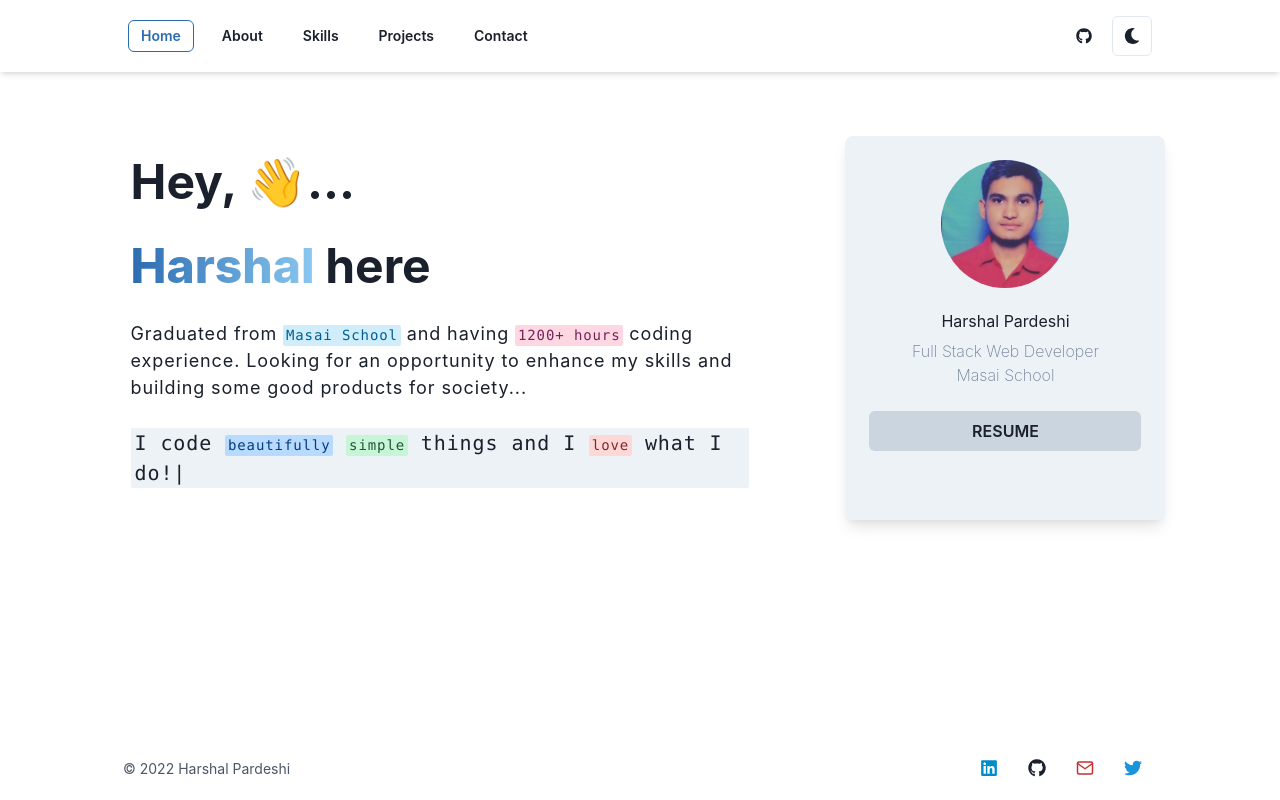
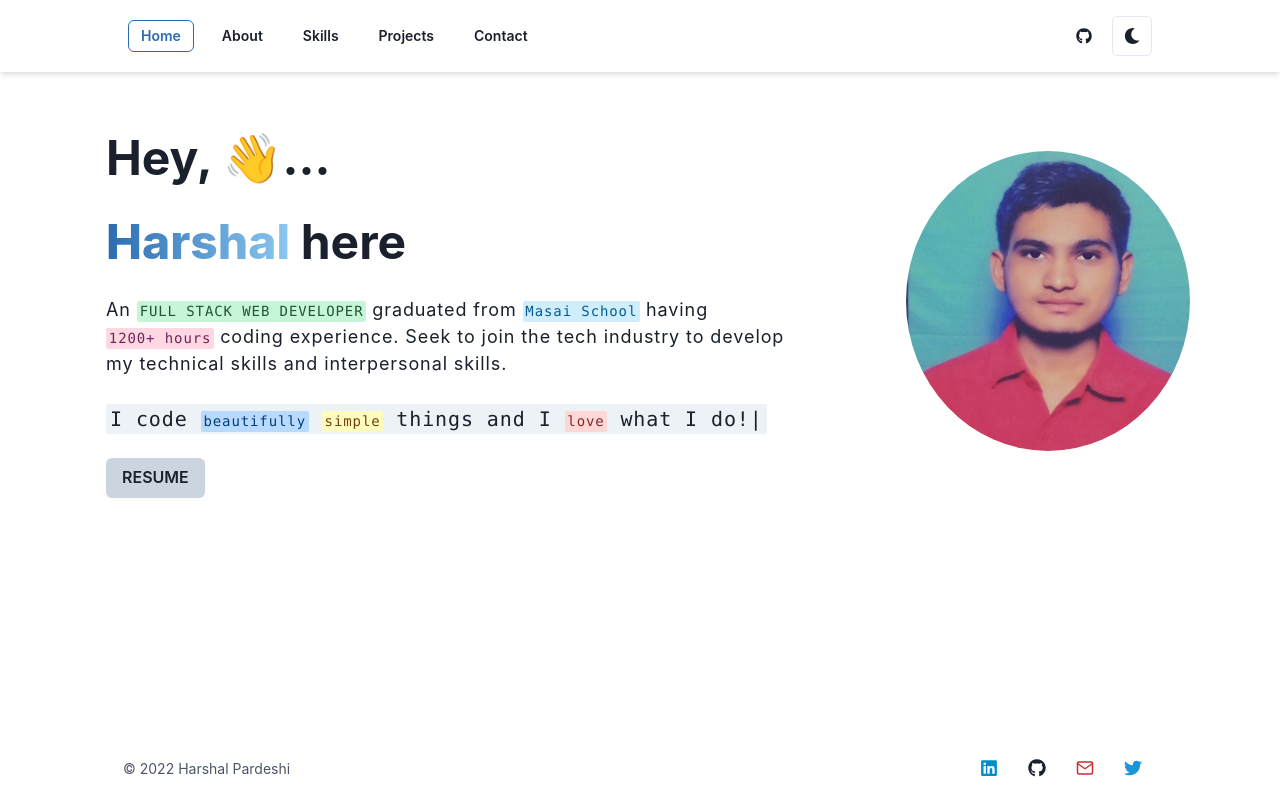
Before and after one commit to Hashal890/Hashal890.github.io, a React (Create React App) app: page / in a window 1280 px wide. Built offline with nearby package versions, Linux system fonts and the light colour scheme.

Commit message:
Added some changes from feedback

```diff
--- a/public/index.html
+++ b/public/index.html
@@ -18,7 +18,7 @@
       src="https://kit.fontawesome.com/f205abf1eb.js"
       crossorigin="anonymous"
     ></script>
-    <title>Harshal Pardeshi Portfolio</title>
+    <title>Harshal's Portfolio</title>
   </head>
   <body>
     <noscript>You need to enable JavaScript to run this app.</noscript>
--- a/src/Components/HomeBanner.jsx
+++ b/src/Components/HomeBanner.jsx
@@ -9,6 +9,7 @@ import {
   Link,
   Code,
   Button,
+  Image,
 } from "@chakra-ui/react";
 import Profile from "../assets/profile_photo.jpg";
 import Resume from "../assets/Harshal_Pardeshi_Resume.pdf";
@@ -16,18 +17,24 @@ import Typist from "react-typist";
 
 export default function HomeBanner() {
   return (
-    <Flex direction="column" align="center" pt="16">
-      <Flex direction={["column", "column", "row"]}>
+    <Flex
+      direction={["column", "column", "row"]}
+      m="auto"
+      mt="10"
+      maxW="1100px"
+      align="center"
+    >
       <Avatar
-          size={"2xl"}
+        w="300px"
+        h="300px"
         src={Profile}
-          alt="Ziad"
+        alt="Harshal Image"
         loading="eager"
-          mb={4}
+        mb="4"
         display={["block", "block", "none"]}
-          alignSelf={"center"}
+        alignSelf="center"
       />
-        <Box p={4} mr={4} w={"full"} maxW="800px">
+      <Box p="4" mr="4" w={"full"} maxW="800px">
         <Heading
           mb={6}
           fontSize={{ base: "3xl", md: "4xl", lg: "5xl" }}
@@ -39,7 +46,7 @@ export default function HomeBanner() {
           Hey, 👋...
         </Heading>
         <Heading
-            mb={6}
+          mb="6"
           fontSize={{ base: "3xl", md: "4xl", lg: "5xl" }}
           fontWeight="bold"
           color={useColorModeValue("brand.600", "gray.300")}
@@ -47,7 +54,7 @@ export default function HomeBanner() {
           textAlign={{ base: "inherit", md: "start" }}
         >
           <Text
-              display={"inline"}
+            display="inline"
             w="full"
             bgClip="text"
             bgGradient="linear(to-l, blue.200, blue.600)"
@@ -57,55 +64,36 @@ export default function HomeBanner() {
           </Text>
           here
         </Heading>
+
         <Text
           pr={{ base: 0, md: 16 }}
           mb={4}
           fontSize={{ base: "md", md: "lg" }}
           color={useColorModeValue("brand.600", "gray.400")}
           letterSpacing="wider"
-            textAlign={"start"}
-            fontFamily={"body"}
+          textAlign="start"
+          fontFamily="body"
         >
-            Graduated from <Code colorScheme="linkedin"> Masai School </Code>{" "}
-            and having <Code colorScheme="pink">1200+ hours</Code> coding
-            experience. Looking for an opportunity to enhance my skills and
-            building some good products for society...
+          An <Code colorScheme="green">FULL STACK WEB DEVELOPER</Code> graduated
+          from <Code colorScheme="linkedin"> Masai School </Code> having{" "}
+          <Code colorScheme="pink">1200+ hours</Code> coding experience. Seek to
+          join the tech industry to develop my technical skills and
+          interpersonal skills.
           <br />
           <br />
-            <Code animation="infinite" fontSize={"xl"}>
+          <Code animation="infinite" fontSize="xl">
             <Typist>
               I code <Code colorScheme="messenger"> beautifully</Code>{" "}
-                <Code colorScheme="green"> simple</Code> things and I{" "}
+              <Code colorScheme="yellow"> simple</Code> things and I{" "}
               <Code colorScheme="red"> love </Code> what I do!
             </Typist>
           </Code>
-          </Text>
-        </Box>
-        <Box
-          maxW="320px"
-          w="full"
-          bg={useColorModeValue("gray.100", "gray.900")}
-          shadow="lg"
-          rounded="lg"
-          p="6"
-          textAlign="center"
-          display={["none", "none", "block"]}
-        >
-          <Avatar size="2xl" src={Profile} alt="Ziad" loading="eager" mb="6" />
-          <Heading fontSize="md" fontWeight="400" mb="2">
-            Harshal Pardeshi
-          </Heading>
-          <Text fontSize="md" fontWeight="200" color="gray.500">
-            Full Stack Web Developer
-          </Text>
-          <Text fontSize="md" fontWeight="200" color="gray.500" mb="4">
-            Masai School
         </Text>
         <Button
           as={Link}
           href={Resume}
           target="_blank"
-            w="full"
+          w="ms"
           mt="2"
           bg={useColorModeValue("gray.300", "gray.700")}
           color={useColorModeValue("gray.800", "white")}
@@ -119,7 +107,16 @@ export default function HomeBanner() {
           RESUME
         </Button>
       </Box>
-      </Flex>
+      <Image
+        w="300px"
+        h="300px"
+        src={Profile}
+        alt="Harshal Image"
+        display={["none", "none", "block"]}
+        loading="eager"
+        mb="6"
+        borderRadius="50%"
+      />
     </Flex>
   );
 }
--- a/src/Components/ProjectCard.jsx
+++ b/src/Components/ProjectCard.jsx
@@ -10,6 +10,7 @@ import {
   Link,
   Button,
   Spacer,
+  Image,
 } from "@chakra-ui/react";
 import { FaGithubAlt } from "react-icons/fa";
 import { SiGithub } from "react-icons/si";
@@ -21,6 +22,7 @@ export default function ProjectCard({
   techStack,
   githubUrl,
   liveUrl,
+  image,
 }) {
   return (
     <Box
@@ -33,8 +35,8 @@ export default function ProjectCard({
       position="relative"
       rounded="md"
     >
-      <Flex justifyContent="space-between">
-        <Stack spacing="1" pl="3" align="left">
+      <Flex justifyContent="space-between" alignItems="center">
+        <Stack spacing="1" pl="3" align="left" w="55%">
           <Flex gap="1rem" align="center">
             <FaGithubAlt />
             <Heading
@@ -47,20 +49,21 @@ export default function ProjectCard({
               {title}
             </Heading>
           </Flex>
-          <Stack
+          <Flex
             pb="1"
             spacing="1"
             pt="3"
             isInline
             alignItems="center"
-            display={["none", "none", "flex", "flex"]}
+            gap="0.25rem"
+            flexWrap="wrap"
           >
             {techStack.map((language, index) => (
               <Tag size="sm" padding="1" key={index + 1}>
                 {language}
               </Tag>
             ))}
-          </Stack>
+          </Flex>
           <Text as="i" align="left" fontSize="sm" pb="1">
             {description}
           </Text>
@@ -88,6 +91,7 @@ export default function ProjectCard({
             </Link>
           </Flex>
         </Stack>
+        <Image src={image} alt={title} w="30%" borderRadius="30px" />
       </Flex>
     </Box>
   );
--- a/src/Routes/Projects.jsx
+++ b/src/Routes/Projects.jsx
@@ -17,7 +17,7 @@ export default function Projects() {
   return (
     <Flex flexDir="column" h="100vh">
       <Navbar />
-      <Box w={["95%", "80%", "70%"]} m="auto">
+      <Box w={["95%", "90%", "80%"]} m="auto">
         <Tabs variant="soft-rounded" colorScheme="blue" align="center" w="100%">
           <TabPanels minHeight={"50vh"}>
             <TabPanel px={0}>
@@ -30,6 +30,7 @@ export default function Projects() {
                     techStack={rep.techStack}
                     githubUrl={rep.githubUrl}
                     liveUrl={rep.liveUrl}
+                    image={rep.image}
                   />
                 ))}
               </SimpleGrid>
--- a/src/assets/data.js
+++ b/src/assets/data.js
@@ -133,6 +133,8 @@ export const ProjectsList = [
     ],
     githubUrl: "https://github.com/Hashal890/stark-meeting-6715",
     liveUrl: "https://naturesbasketclone.vercel.app/",
+    image:
+      "https://3.imimg.com/data3/EK/AQ/GLADMIN-69208/food-basket-500x500.jpg",
   },
   {
     title: "Zoom Car Clone",
@@ -141,6 +143,8 @@ export const ProjectsList = [
     techStack: ["HTML", "CSS", "JS", "React", "Chakra-UI", "Bootstrap"],
     githubUrl: "https://github.com/Hashal890/educated-earth-4277",
     liveUrl: "https://zoomcarclone.vercel.app/",
+    image:
+      "https://zoomcar-assets.zoomcar.com/images/original/207f2f9653395ea8b5b5acf04cd722aa1b88b0f0.png?1661344619",
   },
   {
     title: "Dot & Key Clone",
@@ -157,6 +161,7 @@ export const ProjectsList = [
     ],
     githubUrl: "https://github.com/Hashal890/dot-key-clone",
     liveUrl: "https://dotandkeyclone.netlify.app/",
+    image: "https://img.buzzfeed.com/buzzfeed-static/static/2020-05/14/19/asset/0329e3af71dc/sub-buzz-298-1589485926-2.png?downsize=700%3A%2A&output-quality=auto&output-format=auto",
   },
   {
     title: "Kimaye Clone",
@@ -165,14 +170,17 @@ export const ProjectsList = [
     techStack: ["HTML", "CSS", "JS", "Bootstrap"],
     githubUrl: "https://github.com/Hashal890/Team-Kimayi",
     liveUrl: "https://kimaye-masai.netlify.app/",
+    image:
+      "https://www.thespruce.com/thmb/mbyAoYkqn-y-pqASxWjz5NCEb4Q=/3530x3530/smart/filters:no_upscale()/june-fruit-drop-1403308-02-4f53df5c1caf40f197e8a8c619ded693.jpg",
   },
   {
-    title: "Sapce Tourism Website",
+    title: "Space Tourism Website",
     description:
       "Website that takes you to some planets like moon, mars, europa and titan.",
     techStack: ["HTML", "CSS", "JS", "Bootstrap"],
     githubUrl: "https://github.com/Hashal890/Space-tourism-website",
     liveUrl: "https://space-tourism-123.netlify.app/",
+    image: "https://img.freepik.com/free-vector/space-background-design_1300-145.jpg",
   },
   {
     title: "Json Mock Server",
@@ -181,6 +189,7 @@ export const ProjectsList = [
     techStack: ["HTML", "CSS", "JS", "Json Server", "Heroku"],
     githubUrl: "https://github.com/Hashal890/Json-Mock-Server",
     liveUrl: "https://harshal-json-mock-server.herokuapp.com/",
+    image: "https://guviblogs.files.wordpress.com/2014/08/database_server.jpg",
   },
   {
     title: "Star Wars Searchbar",
@@ -189,6 +198,7 @@ export const ProjectsList = [
     techStack: ["HTML", "CSS", "JS"],
     githubUrl: "https://github.com/Hashal890/Star-Wars",
     liveUrl: "https://star-wars-unit3.netlify.app/",
+    image: "https://hips.hearstapps.com/hmg-prod.s3.amazonaws.com/images/star-wars-characters-ranked-1577122930.jpg?crop=0.502xw:1.00xh;0.250xw,0&resize=640:*",
   },
   {
     title: "Youtube App",
@@ -197,6 +207,8 @@ export const ProjectsList = [
     techStack: ["HTML", "CSS", "JS"],
     githubUrl: "https://github.com/Hashal890/Youtube-App",
     liveUrl: "https://youtube-app-unit3.netlify.app/",
+    image:
+      "https://as2.ftcdn.net/v2/jpg/03/50/73/39/1000_F_350733963_Tkud6iHBkLBkTDnbyNTBrVkcJBzbbyXv.jpg",
   },
   {
     title: "Weather App",
@@ -205,6 +217,7 @@ export const ProjectsList = [
     techStack: ["HTML", "CSS", "JS"],
     githubUrl: "https://github.com/Hashal890/Weather-App",
     liveUrl: "https://weather-app-unit3.netlify.app/",
+    image: "https://i.pinimg.com/originals/ab/96/a8/ab96a8d990b339f53202e32777481a63.png",
   },
   {
     title: "Food App",
@@ -213,13 +226,17 @@ export const ProjectsList = [
     techStack: ["HTML", "CSS", "JS"],
     githubUrl: "https://github.com/Hashal890/Food-App",
     liveUrl: "https://food-app-unit3.netlify.app/",
+    image:
+      "https://cdn.shopify.com/s/files/1/0596/3717/0335/products/The-Winter-Roast-Kit_large.jpg?v=1642506525",
   },
   {
     title: "Hotstar Searchbar",
     description:
-      "An basic food application where you can search for movies and also get trending movies.",
+      "An searchbar, where you can search for movies and also get trending movies.",
     techStack: ["HTML", "CSS", "JS"],
     githubUrl: "https://github.com/Hashal890/Hotstar-Search-Bar",
     liveUrl: "https://hotstar-search-bar-unit3.netlify.app/",
+    image:
+      "https://malwaretips.com/blogs/wp-content/uploads/2018/02/Amazing-Movie-Search.jpg",
   },
 ];
```
Also changed, not shown: 1 other file (tests, documents, lock files or other folders). Lines whose indentation alone changed are shown as unchanged.
